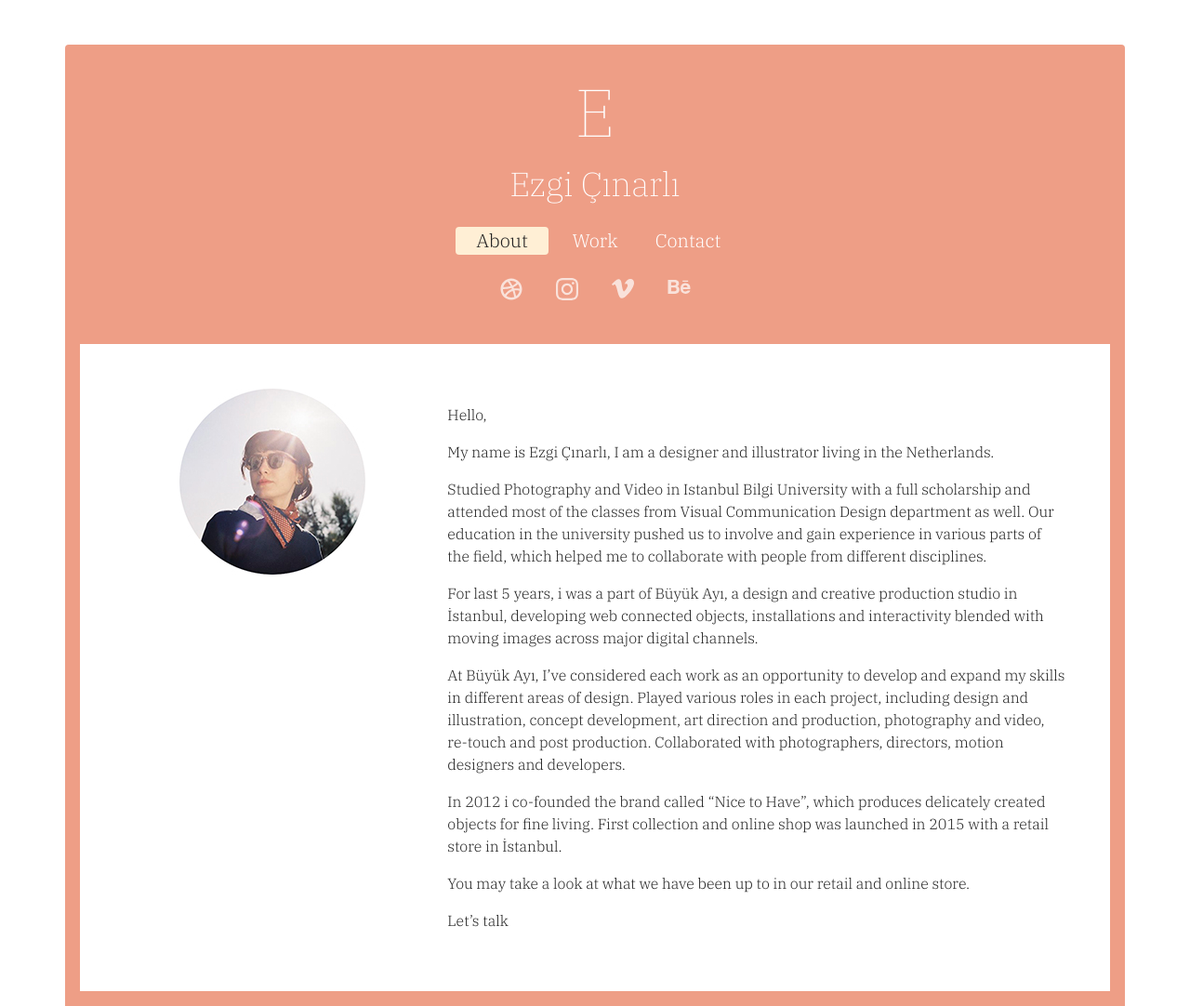
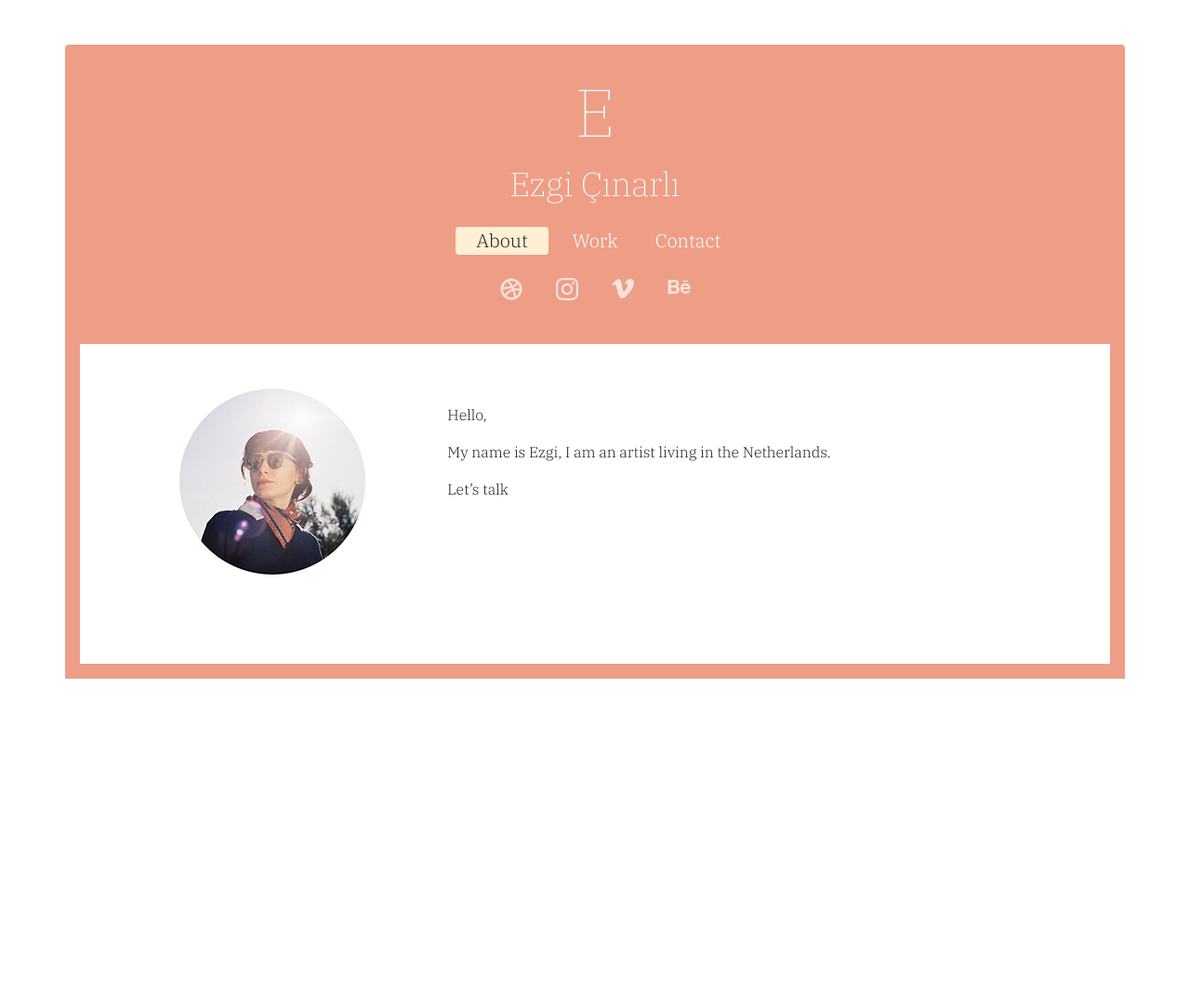
Before and after one commit to laygir/grey, a Jekyll site: the page built from about.md, in a window 1280 px wide. Shown: the whole page at 93% size. Built offline with Jekyll 4.4.1, drawn with Linux system fonts in a browser that asks for light colours; some web fonts are replaced; after the commit the page ends 900 px from its top, so only the background shows below that.

Commit message:
Update from Forestry.io ozguratmaca@gmail.com updated about.md

```diff
--- a/about.md
+++ b/about.md
@@ -3,20 +3,11 @@ layout: page
 title: About
 permalink: "/about/"
 image: ezgi-cinarli-profile.jpg
-order: 1
+order: "1"
+
 ---
 Hello,
 
-My name is Ezgi Çınarlı, I am a designer and illustrator living in the Netherlands.
-
-Studied Photography and Video in Istanbul Bilgi University with a full scholarship and attended most of the classes from Visual Communication Design department as well. Our education in the university pushed us to involve and gain experience in various parts of the field, which helped me to collaborate with people from different disciplines.
-
-For last 5 years, i was a part of  Büyük Ayı, a design and creative production studio in İstanbul, developing web connected objects, installations and interactivity blended with moving images across major digital channels.
-
-At Büyük Ayı, I’ve considered each work as an opportunity to develop and expand my skills in different areas of design. Played various roles in each project, including design and illustration, concept development, art direction and production, photography and video, re-touch and post production. Collaborated with photographers, directors, motion designers and developers.
-
-In 2012 i co-founded the brand called “Nice to Have”, which produces delicately created objects for fine living.  First collection and online shop was launched in 2015 with a retail store in İstanbul.
-
-You may take a look at what we have been up to in our retail and online store.
+My name is Ezgi, I am an artist living in the Netherlands.
 
 [Let's talk](/contact/)
```
Also changed, not shown: .forestry/settings.yml.
